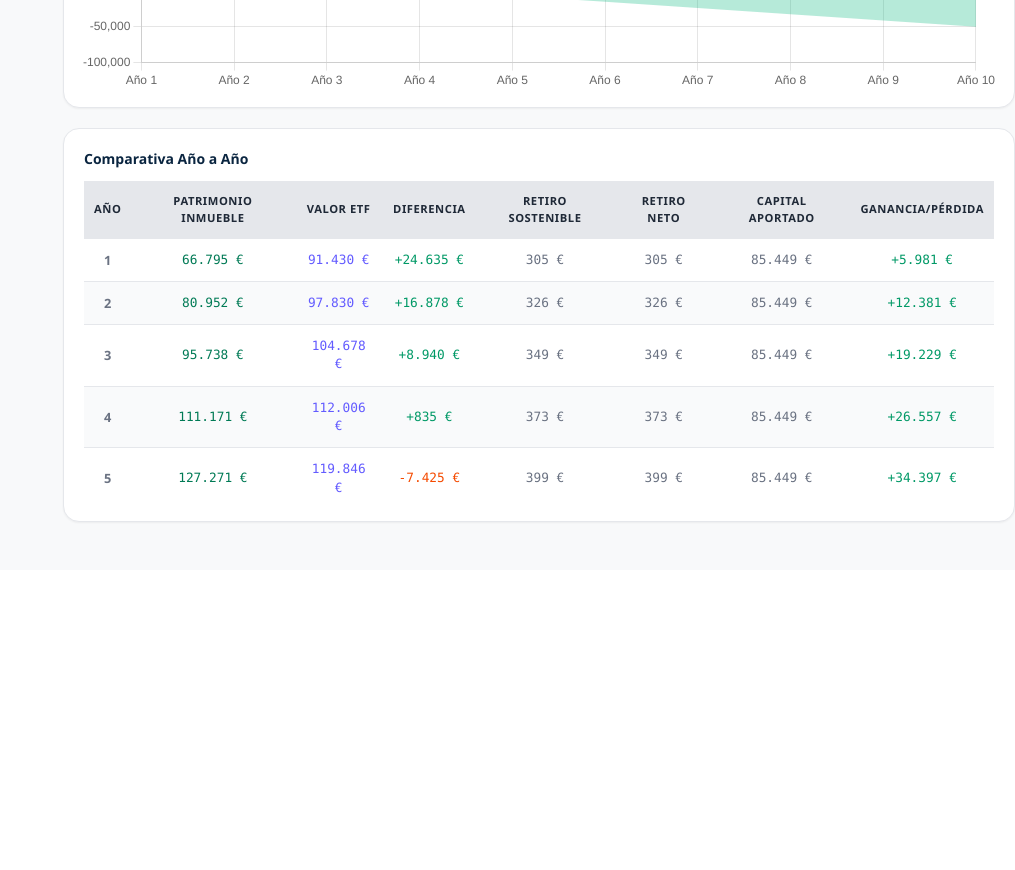
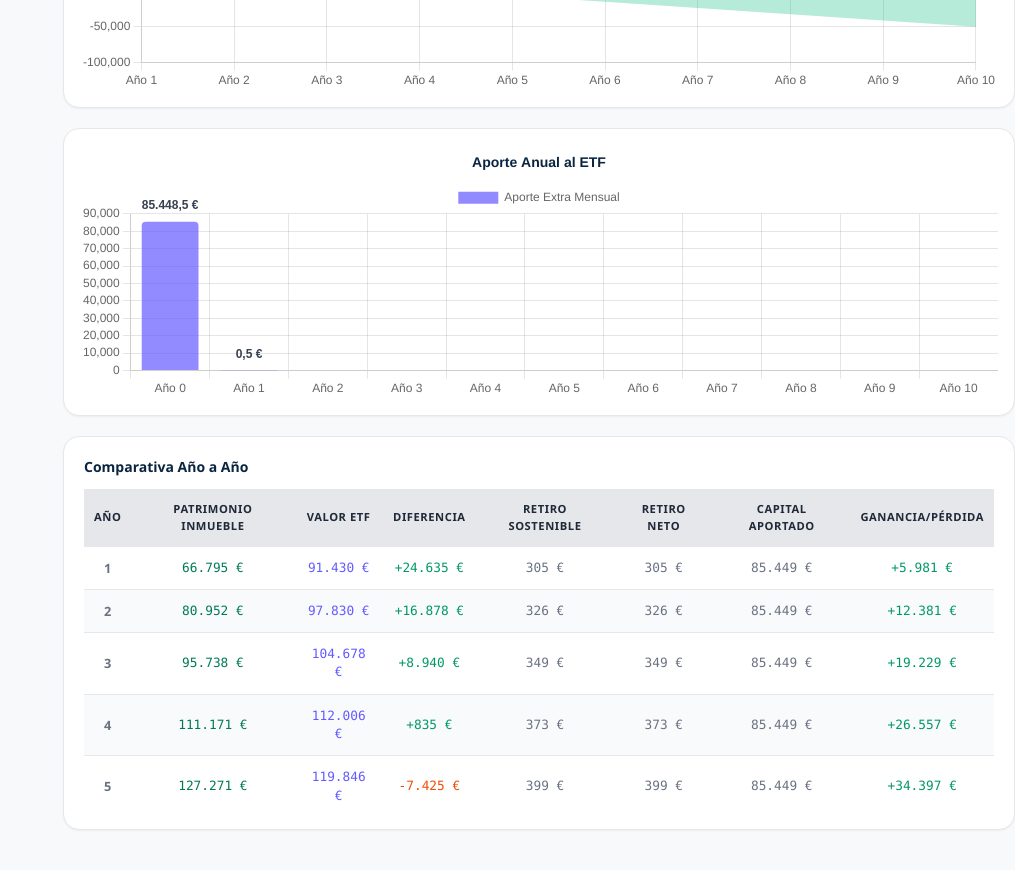
Before and after one commit to asblanco/real-state-simulator, a SvelteKit app: page /etf in a window 1280 px wide. Shown: the part 960-1830 px from the top of the page, without its empty margins (265-1280 px from the left). Before the commit the page ends 1562 px from the top, so only its background shows below. Built offline with nearby package versions, Linux system fonts and the light colour scheme.

Commit message:
feat: add annual contribution bar chart to ETF page

```diff
--- a/src/lib/locales/de.json
+++ b/src/lib/locales/de.json
@@ -155,6 +155,7 @@
   "etf.wins": "ETF gewinnt um",
   "etf.re_wins": "Immobilie gewinnt um",
   "etf.chart_title": "Vermögensentwicklung: Immobilie vs ETF",
+  "etf.chart_contribution_title": "Jährlicher ETF-Beitrag",
   "etf.chart_gain_title": "Nettogewinn: ETF vs Investiertes Kapital",
   "etf.legend_re": "Immobilie",
   "etf.legend_etf": "ETF",
--- a/src/lib/locales/en.json
+++ b/src/lib/locales/en.json
@@ -155,6 +155,7 @@
   "etf.wins": "ETF wins by",
   "etf.re_wins": "Property wins by",
   "etf.chart_title": "Wealth Evolution: Real Estate vs ETF",
+  "etf.chart_contribution_title": "Annual ETF Contribution",
   "etf.chart_gain_title": "Net Gain: ETF vs Capital Invested",
   "etf.legend_re": "Real Estate",
   "etf.legend_etf": "ETF",
--- a/src/lib/locales/es.json
+++ b/src/lib/locales/es.json
@@ -155,6 +155,7 @@
   "etf.wins": "ETF gana por",
   "etf.re_wins": "Inmueble gana por",
   "etf.chart_title": "Evolución Patrimonial: Inmueble vs ETF",
+  "etf.chart_contribution_title": "Aporte Anual al ETF",
   "etf.chart_gain_title": "Ganancia Neta: ETF vs Capital Aportado",
   "etf.legend_re": "Inmueble",
   "etf.legend_etf": "ETF",
--- a/src/routes/etf/+page.svelte
+++ b/src/routes/etf/+page.svelte
@@ -23,6 +23,19 @@
   let diffData = $derived($etfComparison.yearByYear.map(y => y.etfValue - y.reTotalWealth));
   let gapColors = $derived(diffData.map(v => v >= 0 ? "rgba(16, 185, 129, 0.3)" : "rgba(239, 68, 68, 0.3)"));
   let investedData = $derived($etfComparison.yearByYear.map(y => y.cumulativeContribution));
+
+  let contributionLabels = $derived([
+    $t("chart.axis_prefix") + "0",
+    ...$etfComparison.yearByYear.map(y => $t("chart.axis_prefix") + y.year),
+  ]);
+  let contributionData = $derived([
+    $purchaseCosts.efectivoTotalNecesario,
+    ...$etfComparison.yearByYear.map((y, i) =>
+      i === 0
+        ? y.cumulativeContribution - $purchaseCosts.efectivoTotalNecesario
+        : y.cumulativeContribution - $etfComparison.yearByYear[i - 1].cumulativeContribution,
+    ),
+  ]);
 </script>
 
 <div class="space-y-5 pb-12">
@@ -156,6 +169,22 @@
     />
   </div>
 
+  <!-- CHART 2: Annual Contribution -->
+  <div class="bg-white p-4 rounded-2xl border border-gray-200 shadow-xs h-72">
+    <Chart
+      type="bar"
+      labels={contributionLabels}
+      datasets={[{
+        label: $t("etf.extra_contribution"),
+        data: contributionData,
+        backgroundColor: "rgba(99, 91, 255, 0.7)",
+        borderRadius: 4,
+      }]}
+      showValues={true}
+      title={$t("etf.chart_contribution_title")}
+    />
+  </div>
+
   <!-- YEAR TABLE -->
   <div class="bg-white p-5 rounded-2xl border border-gray-200 shadow-xs">
     <h3 class="text-sm font-bold text-[#0A2540] mb-3">{$t("etf.year_table")}</h3>
```
